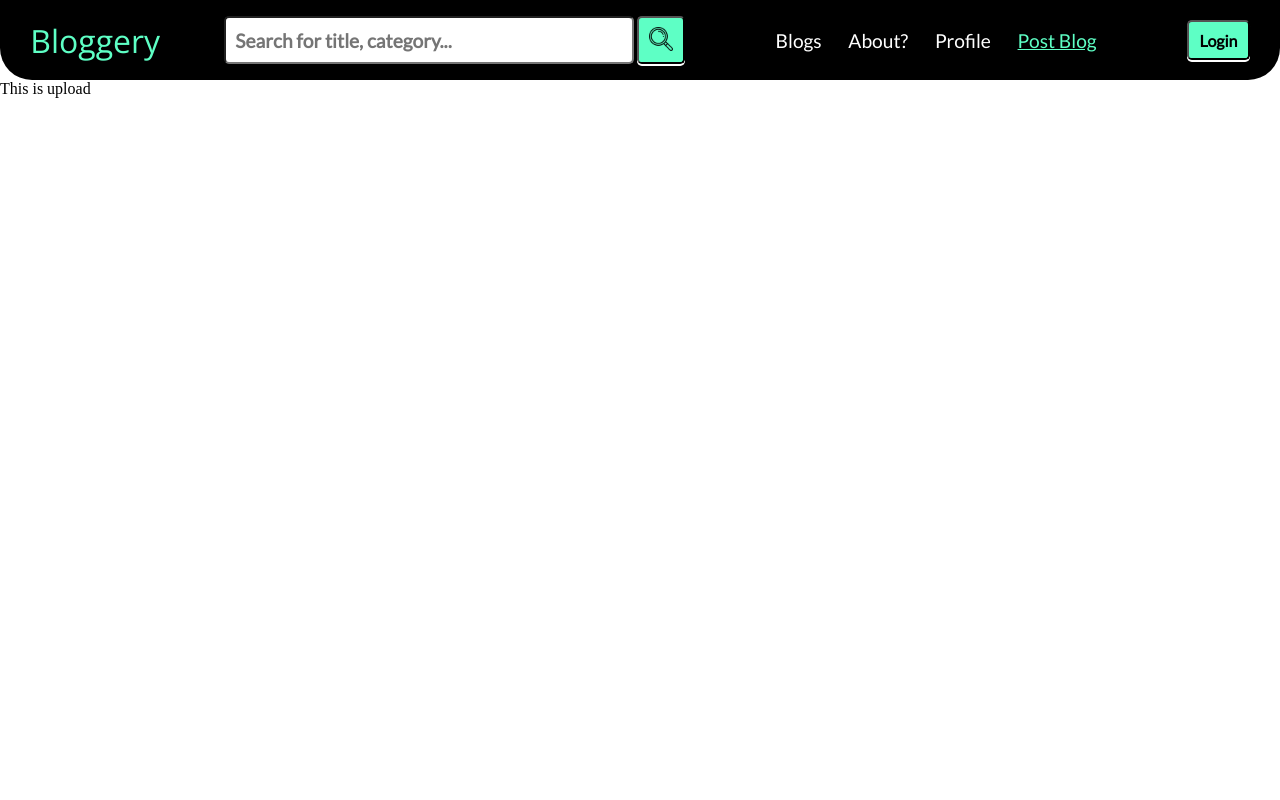
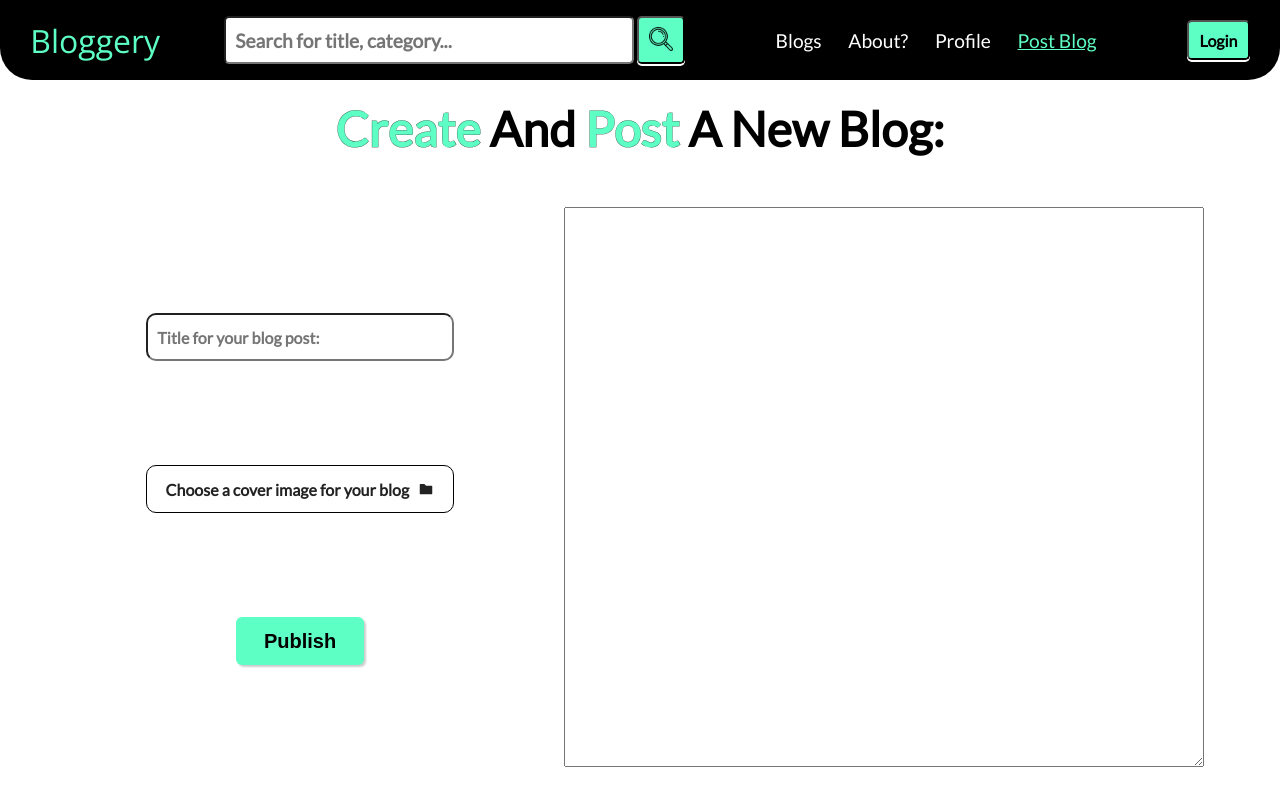
Before and after one commit to SimulatedWork/Blog---Ayush, a React (Vite) app in the folder client/: page / in a window 1280 px wide. Both pictures are taken after a click on the element "Post Blog". Built offline with nearby package versions, Linux system fonts and the light colour scheme.

Commit message:
Made the basic Post blog page

```diff
--- /dev/null
+++ b/client/src/css/UploadBlogs.css
@@ -0,0 +1,93 @@
+@import url("https://fonts.googleapis.com/css2?family=Bree+Serif&family=Open+Sans&display=swap");
+@import url("https://fonts.googleapis.com/css2?family=Bree+Serif&family=Lato&display=swap");
+
+:root {
+  --primary: #5effc5;
+  --secondary: #000000;
+}
+
+* {
+  margin: 0;
+  padding: 0;
+  box-sizing: border-box;
+}
+
+.BlogPostingHead {
+  text-align: center;
+  margin-top: 20px;
+  font-family: "Lato", sans-serif;
+  font-size: 6vh;
+}
+
+.BlogPostingHead span {
+  color: var(--primary);
+  -webkit-text-stroke: 0.25px var(--secondary);
+}
+
+.BlogPostingParentContainer {
+  display: flex;
+  align-items: center;
+  justify-content: center;
+  gap: 5vh;
+  margin-top: 50px;
+}
+
+.BlogPostingInputContainer {
+  height: 70vh;
+  width: 35vw;
+}
+
+.BlogPostingContentContainer > textarea {
+  height: 70vh;
+  width: 50vw;
+}
+
+.BlogTitle {
+  width: 24vw;
+  height: 6vh;
+  padding: 2%;
+  font-size: 2vh;
+  font-weight: bold;
+  font-family: "Lato", sans-serif;
+  border-radius: 10px;
+}
+
+.BlogCoverImage {
+  border: 1px solid black;
+  color: #222;
+  display: flex;
+  width: 24vw;
+  height: 6vh;
+  padding: 2%;
+  font-size: 2vh;
+  font-weight: bold;
+  font-family: "Lato", sans-serif;
+  align-items: center;
+  justify-content: space-evenly;
+  border-radius: 10px;
+}
+
+.BlogPostingInputContainer {
+  display: flex;
+  flex-direction: column;
+  align-items: center;
+  justify-content: space-evenly;
+}
+
+.BlogPostingPublishButton {
+    height: 6vh;
+    width: 10vw;
+    border-radius: 6px;
+    font-size: 2.5vh;
+    font-weight: bold;
+    background-color: var(--primary);
+    border: none;
+    box-shadow: 2px 2px 2px 0 rgba(0, 0, 0, 0.2);
+    cursor: pointer;
+    transition: all .1s;
+}
+
+.BlogPostingPublishButton:active {
+    transform: translate3d(1px, 2px, 3px);
+    box-shadow: none;
+}
--- a/client/src/pages/UploadBlog.jsx
+++ b/client/src/pages/UploadBlog.jsx
@@ -1,6 +1,33 @@
+import { AiFillFolder } from "react-icons/ai";
+import "../css/UploadBlogs.css";
 
 const UploadBlog = () => {
-  return <div>This is upload</div>;
+  return (
+    <>
+      <h1 style={{ textAlign: "center" }} className="BlogPostingHead">
+        {" "}
+        <span>Create</span> And <span>Post</span> A New Blog:
+      </h1>
+      <div className="BlogPostingParentContainer">
+        <div className="BlogPostingInputContainer">
+          <input
+            type="text"
+            className="BlogTitle"
+            placeholder="Title for your blog post:"
+          />
+          <div className="BlogCoverImage">
+            <p>Choose a cover image for your blog</p>
+            <AiFillFolder />
+          </div>
+          <input type="file" style={{ display: "none" }} />
+          <button className="BlogPostingPublishButton">Publish</button>
+        </div>
+        <div className="BlogPostingContentContainer">
+          <textarea name="content" className="blogContent" />
+        </div>
+      </div>
+    </>
+  );
 };
 
 export default UploadBlog;
```
